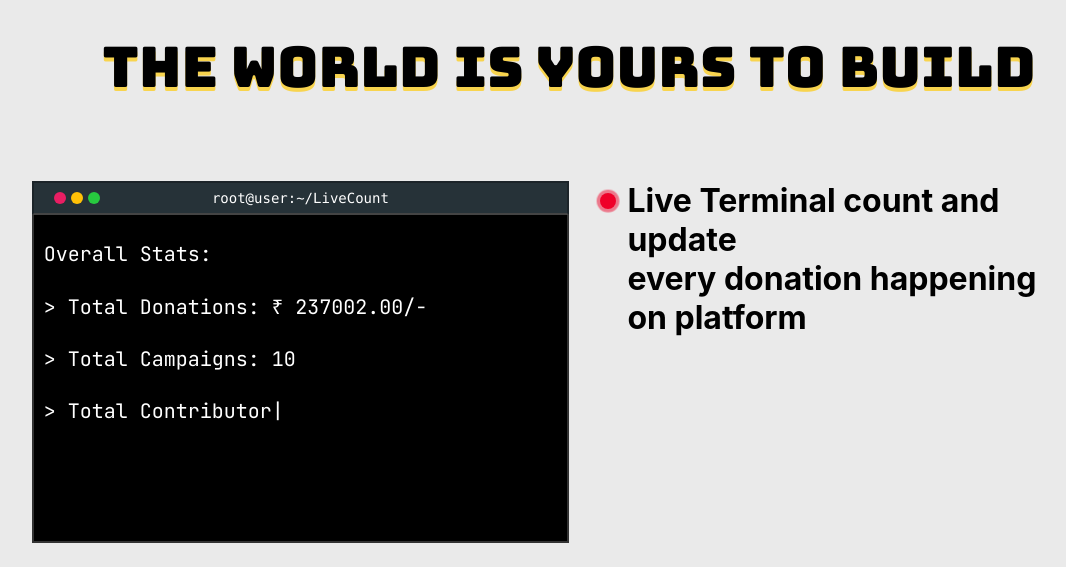
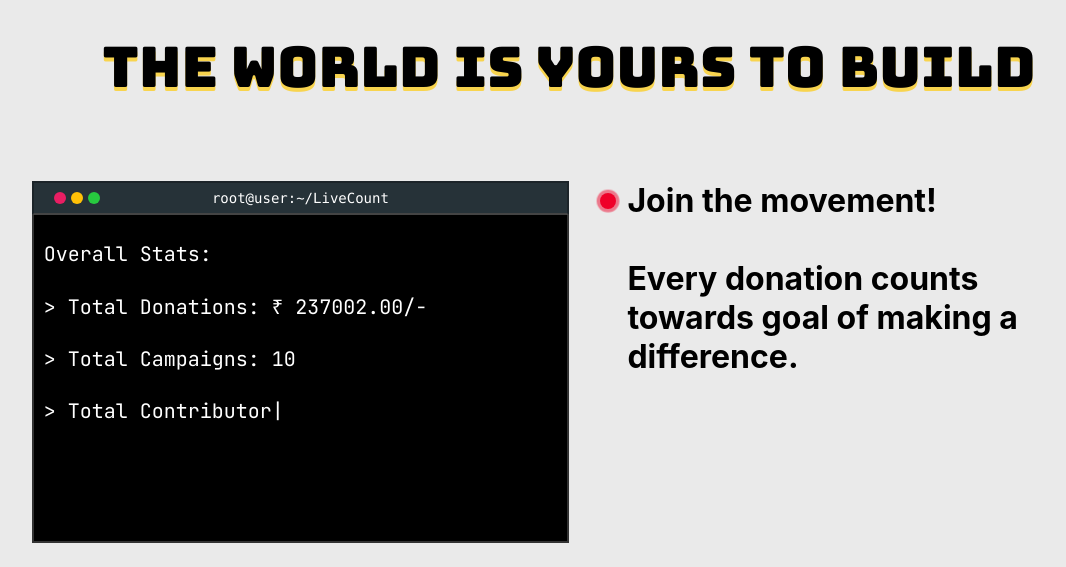
Before and after one commit to Chirag8023/NectarOfService, a PHP site: page /nectarofservice/assets/landing_page.php in a window 1280 px wide. Shown: the part 564-1131 px from the top of the page, without its empty margins (71-1137 px from the left). Run offline with PHP 8.4, Linux system fonts and the light colour scheme; data comes from the database, SQL or seed files in the repository; some web fonts are replaced.

Commit message:
good line aside the terminal added

```diff
--- a/assets/landing_page.php
+++ b/assets/landing_page.php
@@ -29,7 +29,7 @@ margin-right:-0.5rem; margin-left:-1%; padding-left: 0.8rem; border-bottom: 2px
     <div class="terminal-section">
         <?php include 'terminal_stats/terminal_stats.php'; ?>
         <div class="red-indicator"></div>
-        <p style="flex:1; font-family:'inter'; font-weight:700; font-size:2rem; margin:0;">Live Terminal count and update <br>every donation happening<br> on platform </p>
+        <p style="flex:1; font-family:'inter'; font-weight:700; font-size:2rem; margin:0;">Join the movement!<br><br> Every donation counts towards goal of making a difference.</p>
     </div>
 
     <?php include 'newsletter/newsletter.php'; ?>
```
